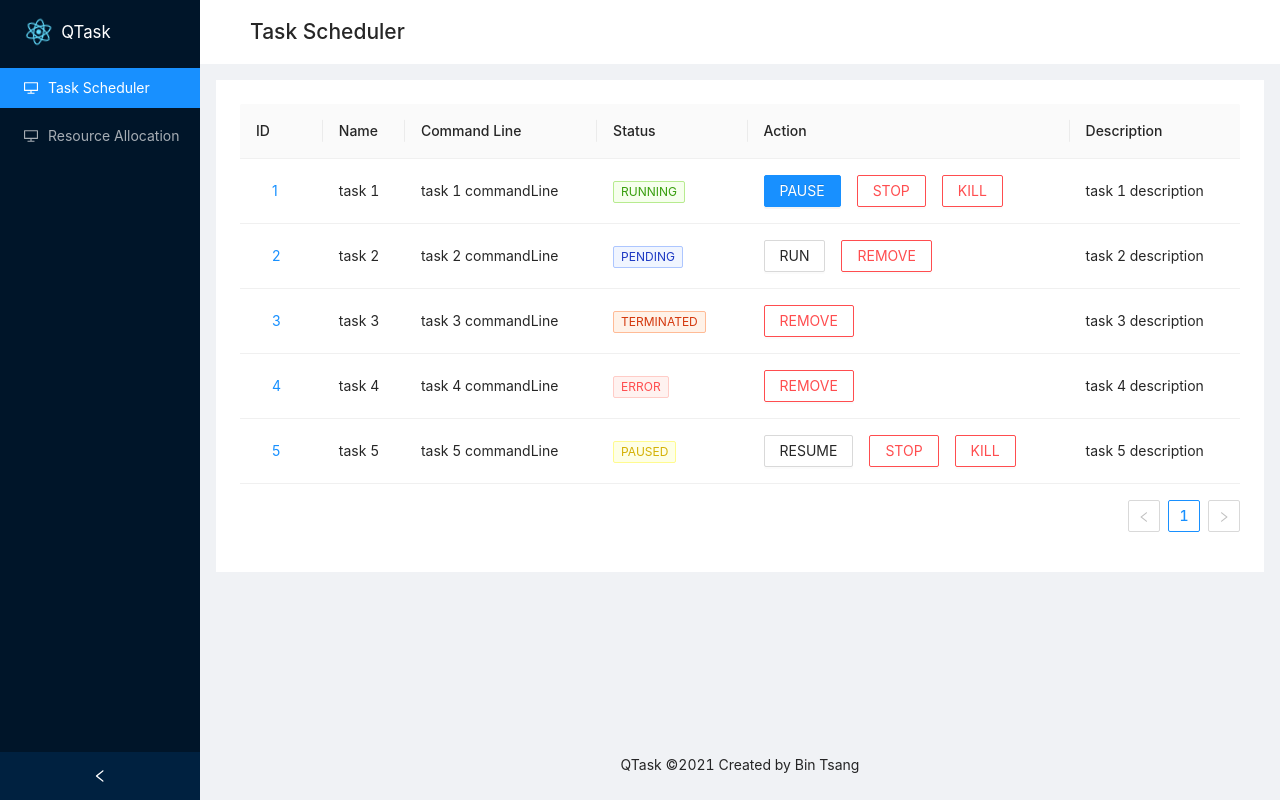
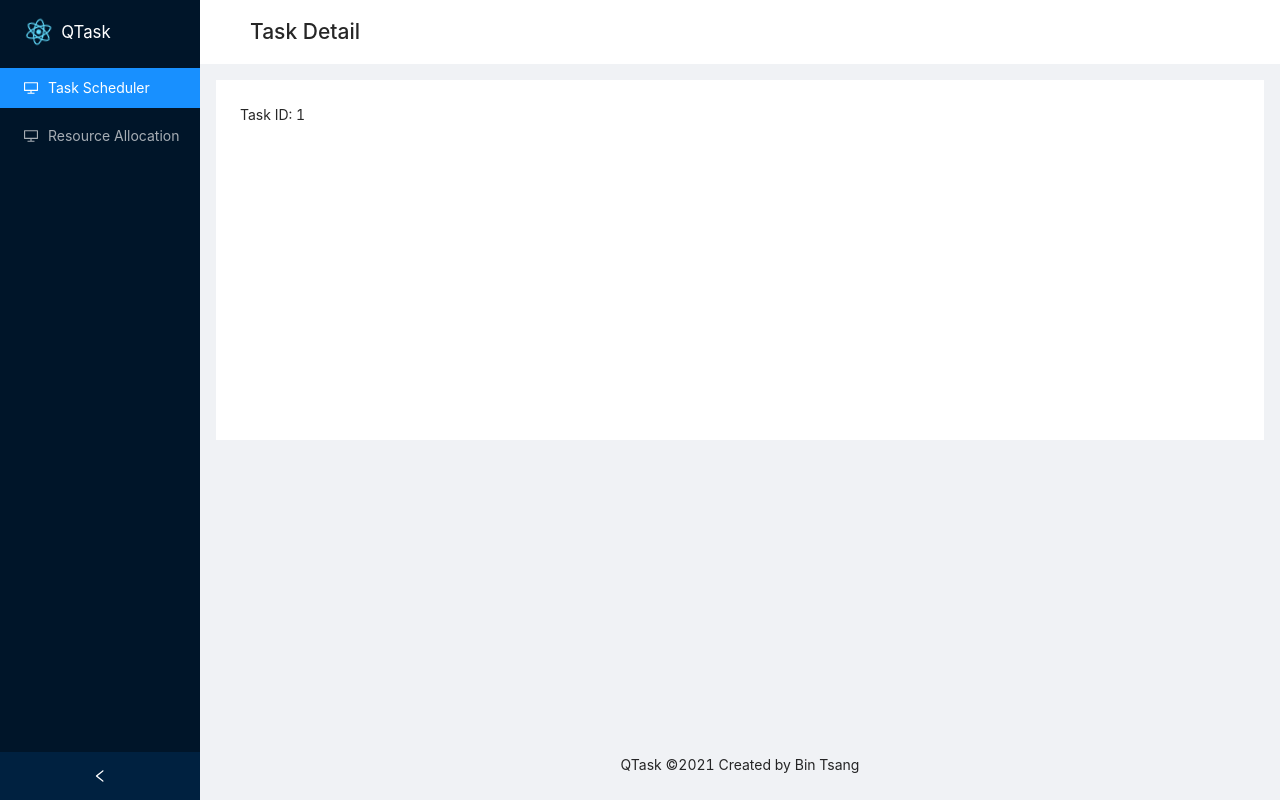
Before and after one commit to LinkTsang/qtask-web-app, a React (Create React App) app: page /#/task-scheduler/detail/1 in a window 1280 px wide. Built offline with nearby package versions, Linux system fonts and the light colour scheme.

Commit message:
feat: add `TaskDetailInfo` page.

```diff
--- a/src/App.tsx
+++ b/src/App.tsx
@@ -6,6 +6,7 @@ import { DesktopOutlined } from "@ant-design/icons";
 
 import TaskScheduler from "./ui/TaskScheduler";
 import ResourceAllocation from "./ui/ResourceAllocation";
+import TaskDetailInfo from "./ui/TaskDetailInfo";
 
 import logo from "./logo.svg";
 import "antd/dist/antd.css";
@@ -22,8 +23,15 @@ const routes = [
     },
     {
         path: "/task-scheduler",
+        exact: true,
         header: () => <h2>Task Scheduler</h2>,
         content: () => <TaskScheduler />,
+    },
+    {
+        path: "/task-scheduler/detail/:id",
+        exact: true,
+        header: () => <h2>Task Detail</h2>,
+        content: () => <TaskDetailInfo />,
     },
     {
         path: "/resource-allocation",
--- /dev/null
+++ b/src/ui/TaskDetailInfo.tsx
@@ -0,0 +1,14 @@
+import { useParams } from "react-router";
+
+function TaskDetailInfo() {
+    const { id: taskId } = useParams<{ id: string }>();
+    return (
+        <>
+            <p>Task ID: {taskId}</p>
+            <p></p>
+            <p></p>
+        </>
+    );
+}
+
+export default TaskDetailInfo;
--- a/src/ui/components/TaskList.tsx
+++ b/src/ui/components/TaskList.tsx
@@ -3,6 +3,7 @@ import { Table, Tag, Button } from "antd";
 import { TaskStatus } from "../../task/TaskInfo";
 import { useTaskInfoList } from "../../api/hooks";
 import { TaskActionGroup } from "./TaskActionGroup";
+import { useHistory } from "react-router";
 
 const STATUS_COLOR: Record<
     TaskStatus,
@@ -32,12 +33,23 @@ const STATUS_COLOR: Record<
     ERROR: "error",
 };
 
+function TaskList() {
+    const history = useHistory();
+    const taskInfoList = useTaskInfoList();
+
     const columns = [
         {
             title: "ID",
             dataIndex: "id",
             key: "id",
-        render: (text: string) => <Button type="link">{text}</Button>,
+            render: (id: string) => (
+                <Button
+                    onClick={() => history.push(`/task-scheduler/detail/${id}`)}
+                    type="link"
+                >
+                    {id}
+                </Button>
+            ),
         },
         {
             title: "Name",
@@ -70,9 +82,6 @@ const columns = [
         },
     ];
 
-function TaskList() {
-    const taskInfoList = useTaskInfoList();
-
     return (
         <div className="TaskList">
             <Table columns={columns} dataSource={taskInfoList} rowKey="id" />
```
Lines whose indentation alone changed are shown as unchanged.
